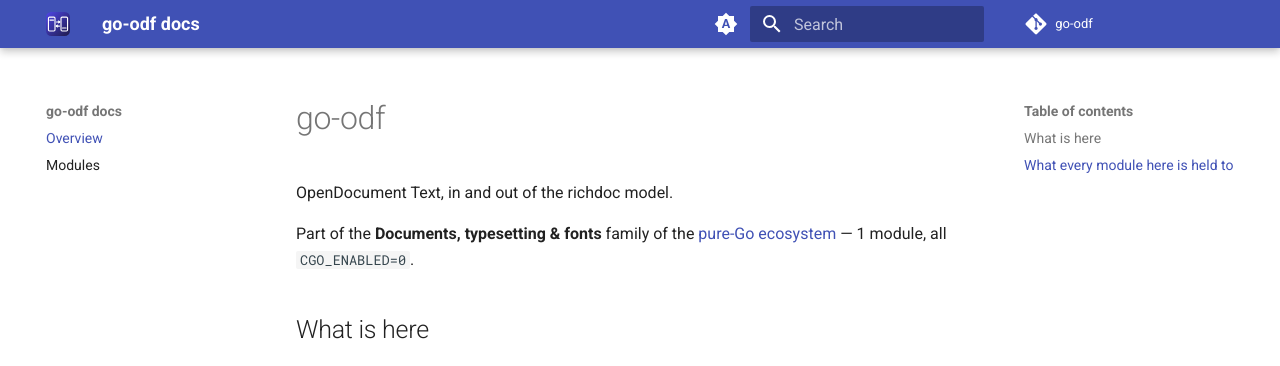
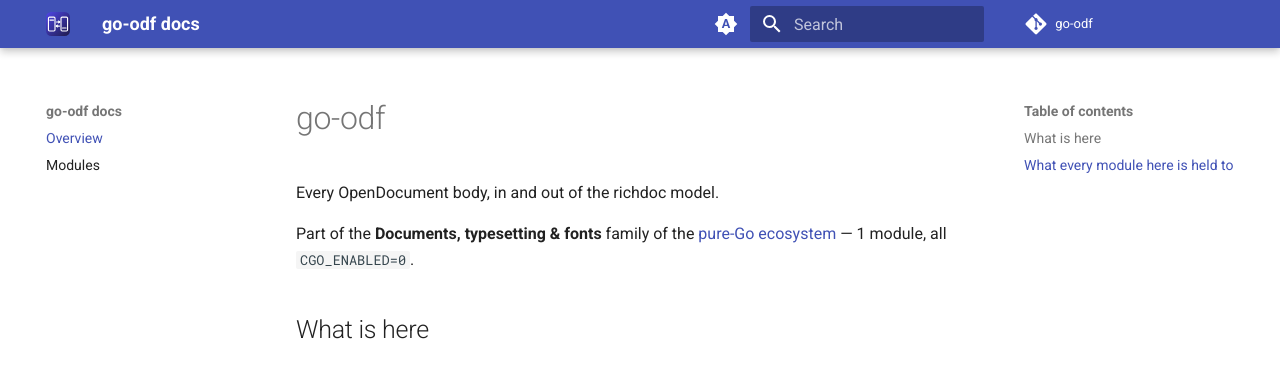
Before and after one commit to go-odf/docs, an MkDocs documentation site: the page built from docs/index.md, in a window 1280 px wide. Shown: the top 366 px of the page. Built offline with MkDocs 1.6.1 and Material for MkDocs 9.7.7, drawn with Linux system fonts in a browser that asks for light colours; the version menu is left out.

Commit message:
The docs site said ODT only; odf reads every OpenDocument body (#2)
odf v0.7.0 writes ODT and reads ODT, ODS, ODP and ODG. The index and the site
description still said "OpenDocument Text", which had been wrong for two
releases.

modules.md is deliberately left alone: it points at the repositories' own
descriptions rather than copying them, so there is one place to correct. Those
three descriptions were themselves stale and have been corrected on GitHub —
which is the point of that design working.

Co-authored-by: Claude Opus 5 <noreply@anthropic.com>

```diff
--- a/docs/index.md
+++ b/docs/index.md
@@ -1,6 +1,6 @@
 # go-odf
 
-OpenDocument Text, in and out of the richdoc model.
+Every OpenDocument body, in and out of the richdoc model.
 
 Part of the **Documents, typesetting & fonts** family of the
 [pure-Go ecosystem](https://go-desktop.github.io/) — 1 module,
--- a/mkdocs.yml
+++ b/mkdocs.yml
@@ -1,5 +1,5 @@
 site_name: go-odf docs
-site_description: "OpenDocument Text, in and out of the richdoc model."
+site_description: "OpenDocument text, spreadsheets, presentations and drawings, in and out of the richdoc model."
 site_url: https://go-odf.github.io/docs/
 repo_url: https://github.com/go-odf
 repo_name: go-odf
```
